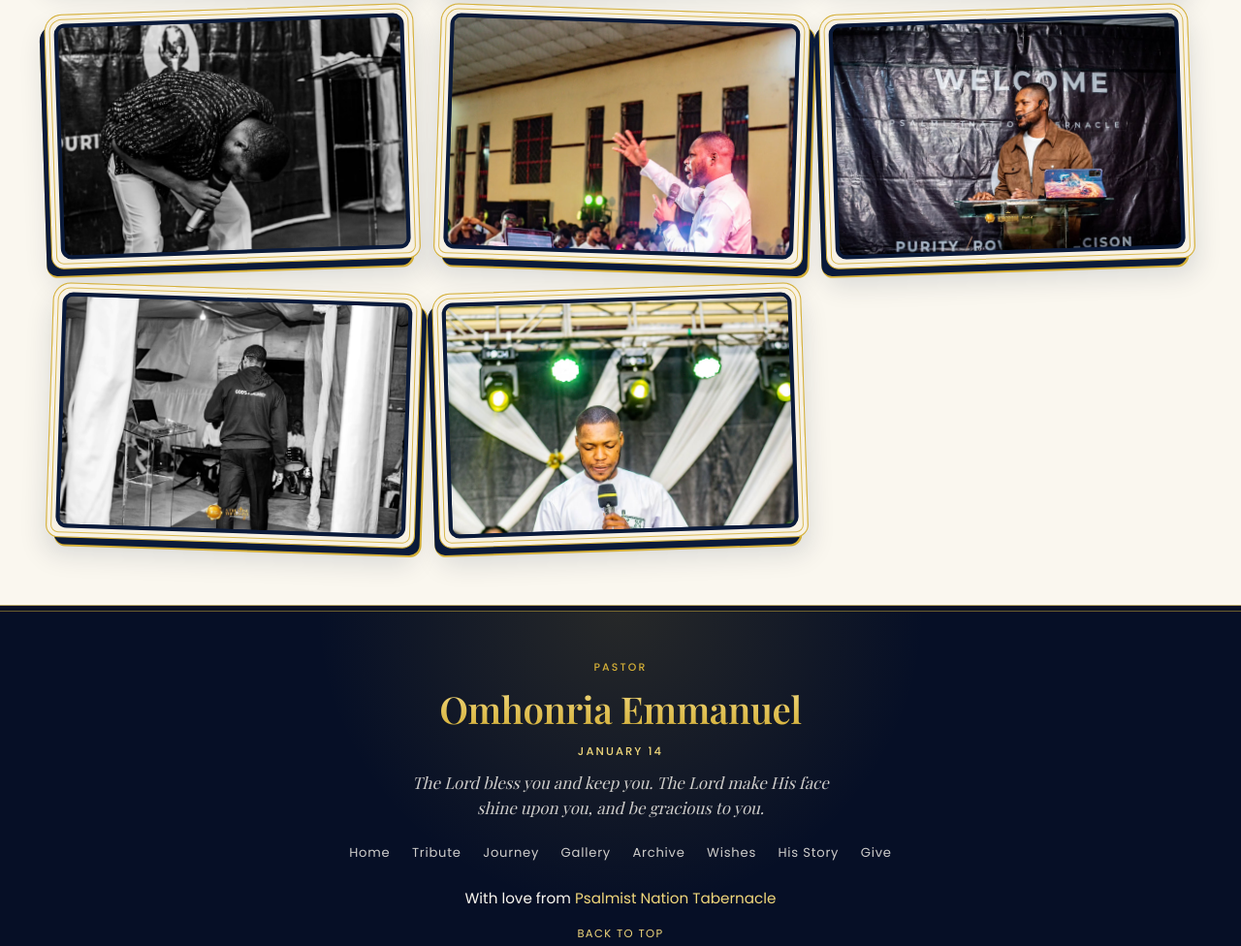
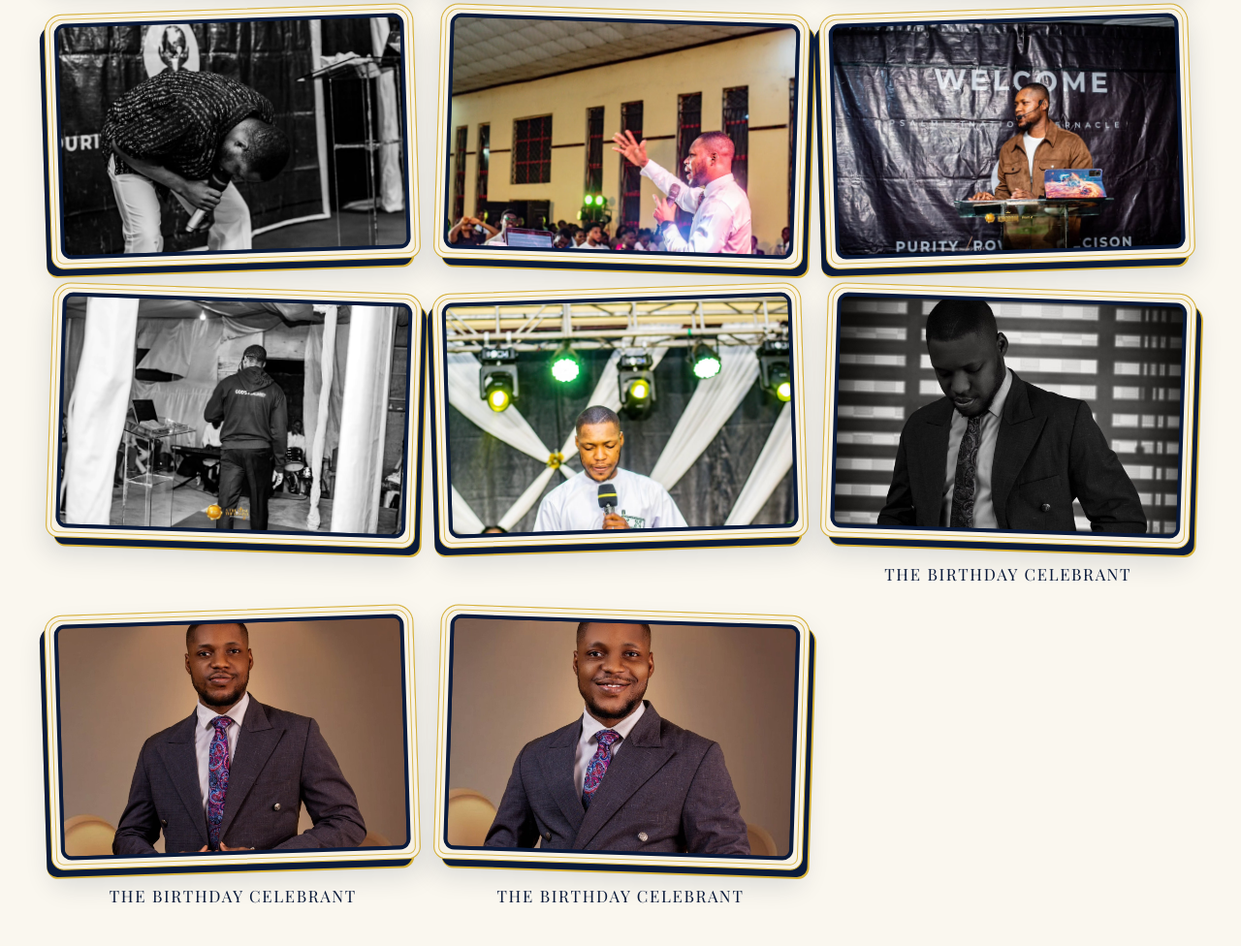
Before and after one commit to SammyCodes1/omhonria-emmanuel-birthday, a plain HTML site: page archive.html in a window 1280 px wide. Shown: the part 3235-4211 px from the top of the page at 97% size. Drawn offline with nearby package versions, Linux system fonts and the light colour scheme; a web font is replaced by a local one.

Commit message:
Archive: add three Birthday Celebrant portraits

```diff
--- a/archive.html
+++ b/archive.html
@@ -32,8 +32,8 @@
       href="https://fonts.googleapis.com/css2?family=Playfair+Display:ital,wght@0,400;0,600;0,700;1,400;1,600&family=Poppins:wght@300;400;500;600&display=swap"
       rel="stylesheet"
     />
-    <link rel="stylesheet" href="css/style.css?v=20261124r" />
-    <link rel="stylesheet" href="css/motion.css?v=20261124r" />
+    <link rel="stylesheet" href="css/style.css?v=20261124s" />
+    <link rel="stylesheet" href="css/motion.css?v=20261124s" />
     <script>
       (function () {
         try {
@@ -133,8 +133,8 @@
       </figure>
       <button class="lightbox-nav lightbox-next" type="button" aria-label="Next photograph"></button>
     </div>
-    <script src="js/archive.js?v=20261124r"></script>
-    <script src="js/main.js?v=20261124r"></script>
-    <script src="js/motion.js?v=20261124r"></script>
+    <script src="js/archive.js?v=20261124s"></script>
+    <script src="js/main.js?v=20261124s"></script>
+    <script src="js/motion.js?v=20261124s"></script>
   </body>
 </html>
--- a/css/style.css
+++ b/css/style.css
@@ -3793,6 +3793,15 @@ body.is-lightbox-open .site-nav {
 .page-archive .archive-card .archive-item img[src*="gallery-father"] {
   object-position: center 16%;
 }
+.page-archive .archive-card .archive-item img[src*="gallery-celebrant-bw"] {
+  object-position: center 28%;
+}
+.page-archive .archive-card .archive-item img[src*="gallery-celebrant-jacket"] {
+  object-position: center 28%;
+}
+.page-archive .archive-card .archive-item img[src*="gallery-celebrant-smile"] {
+  object-position: center 24%;
+}
 
 .archive-item.is-group:hover img,
 .archive-item.is-group:focus-visible img {
--- a/js/archive.js
+++ b/js/archive.js
@@ -139,6 +139,24 @@
       src: "images/gallery-father.jpg",
       alt: "",
       category: "ministry"
+    },
+    {
+      src: "images/gallery-celebrant-bw.jpg",
+      alt: "The Birthday Celebrant",
+      caption: "The Birthday Celebrant",
+      category: "portraits"
+    },
+    {
+      src: "images/gallery-celebrant-jacket.jpg",
+      alt: "The Birthday Celebrant",
+      caption: "The Birthday Celebrant",
+      category: "portraits"
+    },
+    {
+      src: "images/gallery-celebrant-smile.jpg",
+      alt: "The Birthday Celebrant",
+      caption: "The Birthday Celebrant",
+      category: "portraits"
     }
   ];
 
```
Also changed, not shown: give.html (+4 -4 lines), index.html (+5 -5 lines), story.html (+4 -4 lines), images/gallery-celebrant-bw.jpg (added), images/gallery-celebrant-jacket.jpg (added), images/gallery-celebrant-smile.jpg (added).
